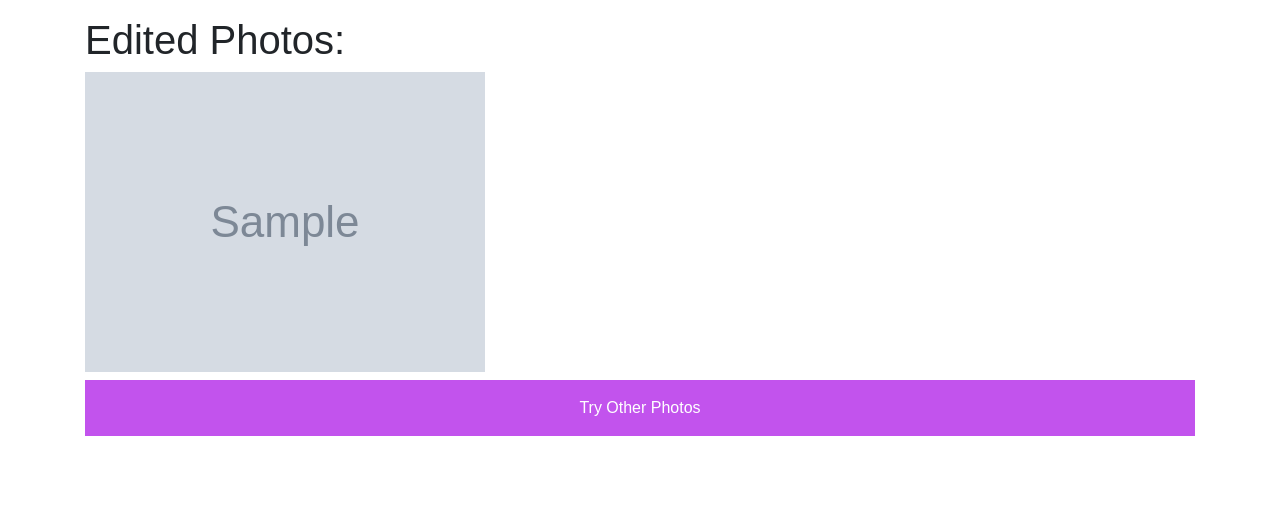
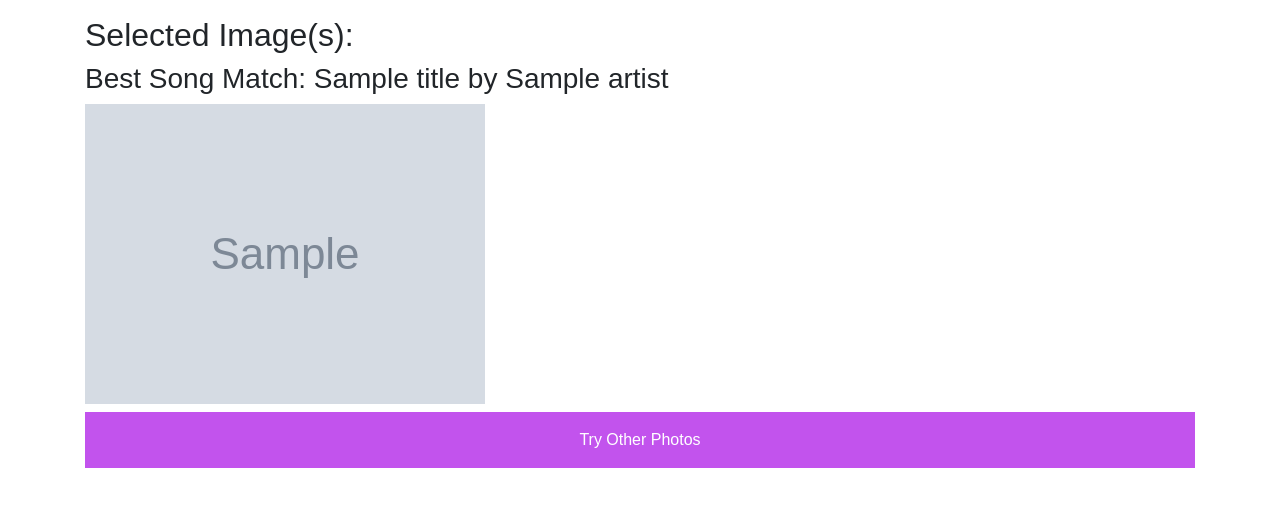
Before and after one commit to ryli123/finetuned, a Flask app: template templates/edited.html in a window 1280 px wide. Shown: the part 80-587 px from the top of the page. Run offline with Flask 2, Linux system fonts and the light colour scheme; the template is opened without the code that fills it: most values are stand-ins (such as "Sample title", 1, 10 or a date in 2020); grey boxes marked "Sample" are stand-in pictures; some libraries are stand-ins or nearby versions.

Commit message:
final touches

```diff
--- a/templates/edited.html
+++ b/templates/edited.html
@@ -2,10 +2,17 @@
 
 {% block body %}
     <div class="container">
-        <h1> Edited Photos: </h1>
-        {% for image in images %}
-        <img src={{image}} />
-        {% endfor %}
+
+        <h2> Selected Image(s): </h2>
+        <h3> Best Song Match: {{title}} by {{artist}} </h3>
+        <div class="gallery">
+
+            {% for image in images%}
+            <div class="image-block">
+                <img class="uploaded-image" src={{image}} />
+            </div>
+            {% endfor %}
+        </div>
 
         <form method=post action="/edited">
             <input type=submit value="Try Other Photos" class="submitbtn">
```
Also changed, not shown: phototest.py (+7 -6 lines), templates/song.html (+8 -3 lines), static/edits/117822950_3136822449699421_3558437773790963072_n_edited.jpg, static/edits/118083410_1960188810779006_7298245862981857196_n_edited.jpg, static/edits/home_background_edited.jpg, static/edits/home_background_og_edited.jpg.
